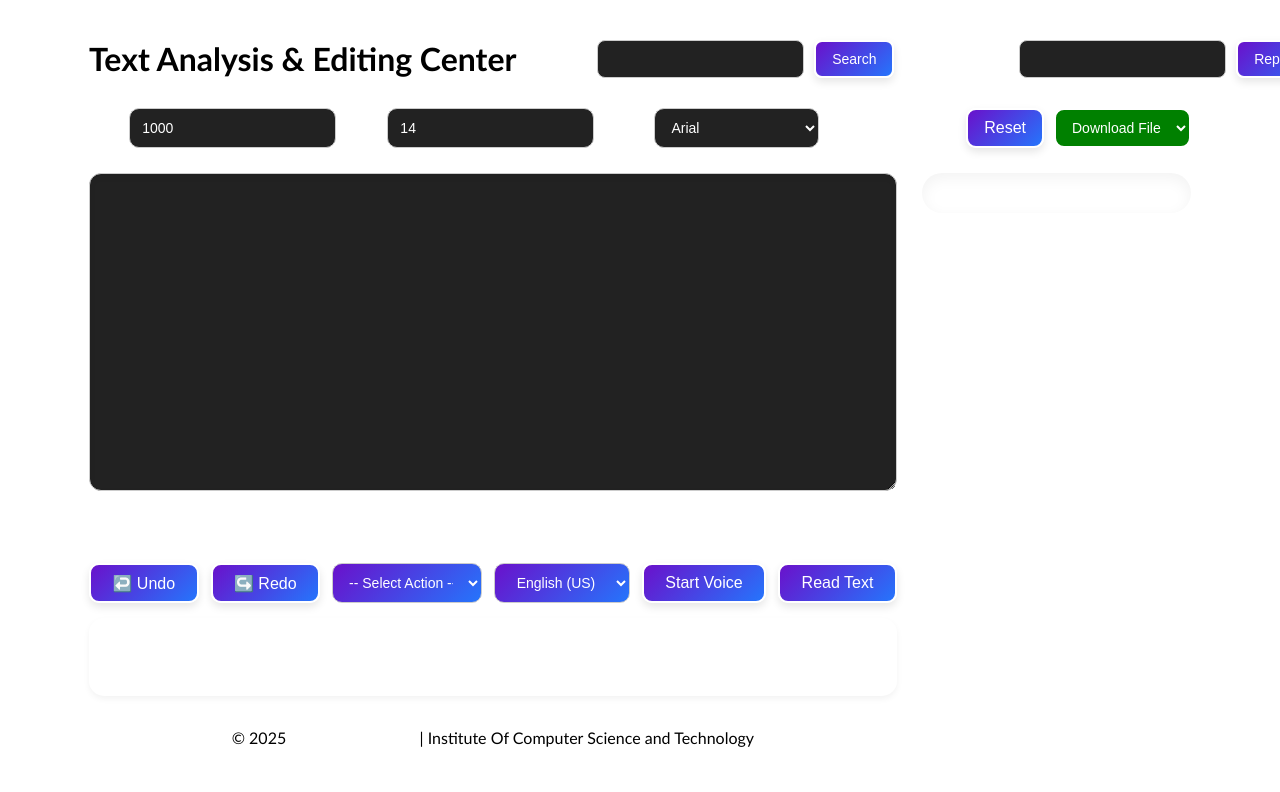
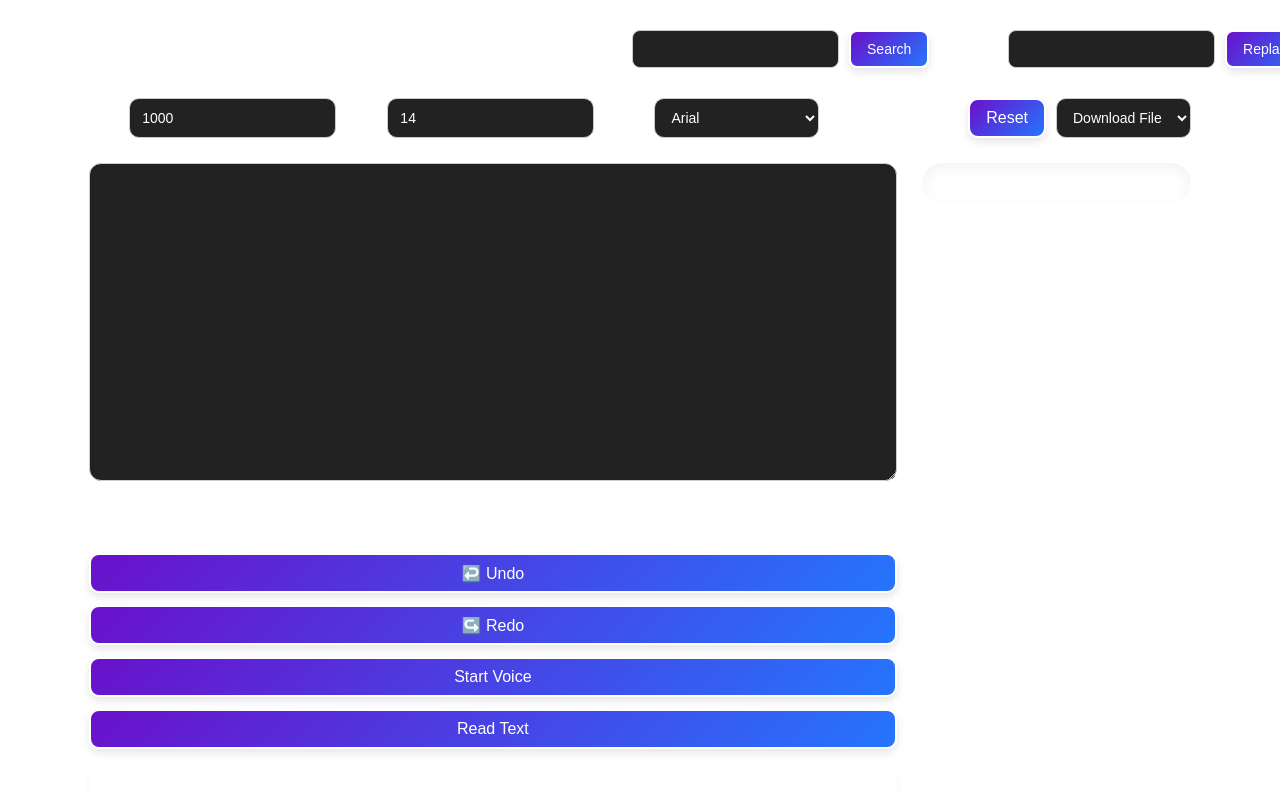
Before and after one commit to MostafaRaihan/Text-Analysis-and-Editing-Center, a React (Vite) app: page / in a window 1280 px wide. Shown: the top 792 px of the page. Built offline with nearby package versions, Linux system fonts and the light colour scheme.

Commit message:
Update App.jsx

```diff
--- a/src/App.jsx
+++ b/src/App.jsx
@@ -3,7 +3,10 @@ import "./App.css";
 import jsPDF from "jspdf";
 import { saveAs } from "file-saver";
 import * as XLSX from "xlsx";
-import { Document, Packer, Paragraph } from "docx";
+import { Document, Packer, Paragraph, TextRun } from "docx";
+
+// যদি আপনার কাছে SolaimanLipi TTF আছে, jsPDF-compatible ফাইল import করতে পারেন
+// import solaimanLipi from "./SolaimanLipi-normal.js";
 
 export default function App() {
   const [text, setText] = useState("");
@@ -18,7 +21,6 @@ export default function App() {
   const [replaceWord, setReplaceWord] = useState("");
   const [isListening, setIsListening] = useState(false);
   const [voiceLang, setVoiceLang] = useState("en-US");
-  const previewRef = useRef(null);
   const recognitionRef = useRef(null);
 
   // ------------------ History ------------------
@@ -74,7 +76,6 @@ export default function App() {
     setFindWord("");
     setReplaceWord("");
     setVoiceLang("en-US");
-
   };
 
   // ------------------ Word Frequencies ------------------
@@ -154,34 +155,51 @@ export default function App() {
     saveAs(new Blob([text], { type: "text/plain" }), "text.txt");
 
   const downloadPDF = () => {
-  const margin = 25.4; // 1 inch margin in mm
-  const pageWidth = 210; // A4 width in mm
-  const pageHeight = 297; // A4 height in mm
-  const doc = new jsPDF({
-    unit: "mm",
-    format: "a4"
-  });
+    const margin = 25.4;
+    const pageWidth = 210;
+    const pageHeight = 297;
+    const doc = new jsPDF({ unit: "mm", format: "a4" });
 
-  const lines = doc.splitTextToSize(text, pageWidth - margin * 2); // margin adjust
+    const standardFonts = ["helvetica", "times", "courier"];
+    const lowerFont = fontFamily.toLowerCase();
+    doc.setFont(standardFonts.includes(lowerFont) ? lowerFont : "helvetica");
+
+    const lines = doc.splitTextToSize(text, pageWidth - margin * 2);
     let cursorY = margin;
-
     lines.forEach((line) => {
       if (cursorY > pageHeight - margin) {
         doc.addPage();
         cursorY = margin;
       }
       doc.text(margin, cursorY, line);
-    cursorY += 7; // line height
+      cursorY += 7;
     });
 
     doc.save("text.pdf");
   };
 
+  const downloadDOCX = () => {
+    const doc = new Document({
+      sections: [
+        {
+          children: [
+            new Paragraph({
+              children: [
+                new TextRun({
+                  text: text,
+                  font: fontFamily,
+                  size: fontSize * 2,
+                }),
+              ],
+            }),
+          ],
+        },
+      ],
+    });
 
-  const downloadDOCX = () => {
-    const docx = new Document({ sections: [{ children: [new Paragraph(text)] }] });
-    Packer.toBlob(docx).then((blob) => saveAs(blob, "text.docx"));
+    Packer.toBlob(doc).then((blob) => saveAs(blob, "text.docx"));
   };
+
   const downloadCSV = () => {
     const ws = XLSX.utils.json_to_sheet(
       Object.entries(wordFrequencies).map(([word, count]) => ({ word, count }))
@@ -190,6 +208,7 @@ export default function App() {
     XLSX.utils.book_append_sheet(wb, ws, "freq");
     XLSX.writeFile(wb, "frequency.csv");
   };
+
   const downloadJSON = () => {
     saveAs(
       new Blob([JSON.stringify({ text, frequencies: wordFrequencies }, null, 2)], {
@@ -216,43 +235,30 @@ export default function App() {
       alert("Your browser does not support Speech Recognition");
       return;
     }
-
-  const SpeechRecognition =
-    window.SpeechRecognition || window.webkitSpeechRecognition;
-
+    const SpeechRecognition = window.SpeechRecognition || window.webkitSpeechRecognition;
     const recognition = new SpeechRecognition();
     recognition.lang = voiceLang;
     recognition.continuous = true;
-  recognition.interimResults = true; // true রাখলেও state-এ use করব না
+    recognition.interimResults = true;
 
     recognition.onresult = (event) => {
       let finalTranscript = "";
-
       for (let i = event.resultIndex; i < event.results.length; i++) {
         const result = event.results[i];
-      if (result.isFinal) {
-        finalTranscript += result[0].transcript + " ";
+        if (result.isFinal) finalTranscript += result[0].transcript + " ";
       }
-    }
-
-    if (finalTranscript) {
-      setText((prev) => prev + finalTranscript); // শুধুমাত্র final append
-    }
+      if (finalTranscript) setText((prev) => prev + finalTranscript);
     };
 
     recognition.onend = () => {
-    if (isListening) {
-      setTimeout(() => recognition.start(), 300); // auto-restart
-    } else {
-      setIsListening(false);
-    }
+      if (isListening) setTimeout(() => recognition.start(), 300);
+      else setIsListening(false);
     };
 
     recognitionRef.current = recognition;
     recognition.start();
     setIsListening(true);
   };
-
   const stopListening = () => {
     recognitionRef.current?.stop();
     setIsListening(false);
@@ -268,41 +274,40 @@ const stopListening = () => {
     localStorage.setItem("advanced_text_autosave", JSON.stringify({ text }));
   }, [text]);
 
-
   // ------------------ Keyboard Shortcuts ------------------
   useEffect(() => {
     const handleKeyDown = (e) => {
       if (e.ctrlKey || e.metaKey) {
         switch (e.key.toLowerCase()) {
-          case "z": // Ctrl+Z = Undo
+          case "z":
             e.preventDefault();
             undo();
             break;
-          case "y": // Ctrl+Y = Redo
+          case "y":
             e.preventDefault();
             redo();
             break;
-          case "s": // Ctrl+S = Save TXT
+          case "s":
             e.preventDefault();
             downloadTXT();
             break;
-          case "p": // Ctrl+P = Save PDF
+          case "p":
             e.preventDefault();
             downloadPDF();
             break;
-          case "d": // Ctrl+D = Save DOCX
+          case "d":
             e.preventDefault();
             downloadDOCX();
             break;
-          case "f": // Ctrl+F = Find
+          case "f":
             e.preventDefault();
             document.querySelector(".input-sc")?.focus();
             break;
-          case "r": // Ctrl+R = Replace
+          case "r":
             e.preventDefault();
             handleFindReplace();
             break;
-          case "l": // Ctrl+L = Clear All
+          case "l":
             e.preventDefault();
             resetAll();
             break;
@@ -317,9 +322,9 @@ const stopListening = () => {
 
   return (
     <div className="app-container">
+      {/* ---------------- UI ---------------- */}
       <div className="head-top">
-        <h2 className="name">Text Analysis & Editing Center</h2>
-
+        <h2>Text Analysis & Editing Center</h2>
         <div className="search-find">
           <label>Search Word</label>
           <input
@@ -328,7 +333,6 @@ const stopListening = () => {
             onChange={(e) => setFindWord(e.target.value)}
           />
           <button onClick={handleSearch}>Search</button>
-          <button className="hidden"></button>
           <label>Replace With</label>
           <input
             className="input-sc"
@@ -339,26 +343,22 @@ const stopListening = () => {
         </div>
       </div>
 
-      {/* ---------- nav-2 ---------- */}
       <div className="nav-2">
-        {/* Left side */}
         <div className="left-group">
           <label>Max</label>
           <input
             type="number"
-            className="input-sc"
             value={charLimit}
             onChange={(e) => setCharLimit(Number(e.target.value))}
           />
           <label>Size</label>
           <input
             type="number"
-            className="input-sc"
             value={fontSize}
             onChange={(e) => setFontSize(Number(e.target.value))}
           />
           <label>Fonts</label>
-          <select className="input-sc" value={fontFamily} onChange={(e) => setFontFamily(e.target.value)}>
+          <select value={fontFamily} onChange={(e) => setFontFamily(e.target.value)}>
             <option>Arial</option>
             <option>Courier New</option>
             <option>Georgia</option>
@@ -369,10 +369,9 @@ const stopListening = () => {
           </select>
         </div>
 
-        {/* Right side */}
         <div className="right-group">
-          <button onClick={resetAll} className="reset">Reset</button>
-          <select className="download"
+          <button onClick={resetAll}>Reset</button>
+          <select
             onChange={(e) => {
               const val = e.target.value;
               if (val === "txt") downloadTXT();
@@ -380,7 +379,7 @@ const stopListening = () => {
               if (val === "docx") downloadDOCX();
               if (val === "csv") downloadCSV();
               if (val === "json") downloadJSON();
-              e.target.value = ""; // reset select
+              e.target.value = "";
             }}
           >
             <option value="">Download File</option>
@@ -394,7 +393,6 @@ const stopListening = () => {
       </div>
 
       <div className="editor-row">
-        {/* -------- Left Section -------- */}
         <div className="left-section">
           <div className="word-cloud">
             {Object.entries(wordFrequencies)
@@ -404,6 +402,7 @@ const stopListening = () => {
                   key={word}
                   style={{
                     fontSize: `${14 + count * 2}px`,
+                    fontFamily,
                     color: `hsl(${Math.floor(Math.random() * 360)}, 70%, 50%)`,
                   }}
                   title={`Count: ${count}`}
@@ -414,7 +413,6 @@ const stopListening = () => {
           </div>
         </div>
 
-        {/* -------- Right Section -------- */}
         <div className="right-section">
           <textarea
             style={{ fontSize: fontSize + "px", fontFamily }}
@@ -432,79 +430,20 @@ const stopListening = () => {
             <p>Avg Word Length: {avgWordLength()}</p>
             <p>Avg Sentence Length: {avgSentenceLength()}</p>
           </div>
+
           <div className="top-controls">
-            <div className="nav-1">
             <button onClick={undo}>↩️ Undo</button>
             <button onClick={redo}>↪️ Redo</button>
-              <select className="select"
-                onChange={(e) => {
-                  const action = e.target.value;
-                  if (action === "upper") toUpper();
-                  if (action === "lower") toLower();
-                  if (action === "title") toTitleCase();
-                  if (action === "sentence") toSentenceCase();
-                  if (action === "spaces") removeExtraSpaces();
-                  if (action === "lines") removeLineBreaks();
-                  if (action === "sort") sortWords();
-                }}
-              >
-                <option value="">-- Select Action --</option>
-                <option value="upper">UPPER</option>
-                <option value="lower">lower</option>
-                <option value="title">Title Case</option>
-                <option value="sentence">Sentence Case</option>
-                <option value="spaces">Remove Extra Spaces</option>
-                <option value="lines">Remove Line Breaks</option>
-                <option value="sort">Sort Words</option>
-              </select>
-              <select className="select" value={voiceLang} onChange={(e) => setVoiceLang(e.target.value)}>
-                <option value="en-US">English (US)</option>
-                <option value="en-GB">English (UK)</option>
-                <option value="bn-BD">Bangla</option>
-                <option value="hi-IN">Hindi</option>
-                <option value="es-ES">Spanish</option>
-                <option value="fr-FR">French</option>
-              </select>
             <button onClick={isListening ? stopListening : startListening}>
               {isListening ? "Stop Voice" : "Start Voice"}
             </button>
             <button onClick={speakText}>Read Text</button>
           </div>
-          </div>
 
-          <div className="preview" ref={previewRef}>
+          <div className="preview" style={{ fontFamily, fontSize: fontSize + "px", whiteSpace: "pre-wrap" }}>
             <h2>Live Preview</h2>
-            <div style={{ whiteSpace: "pre-wrap", textAlign: "left",fontSize: fontSize + "px", fontFamily }}>
             {renderPreview()}
           </div>
-          </div>
-          <footer className="creative-footer">
-            <small>
-              © 2025
-              <a href="https://www.facebook.com/m.mostafaraihan/" target="_blank" rel="noopener noreferrer">Mostafa Raihan</a>
-              <span> | Institute Of Computer Science and Technology</span>
-            </small>
-          </footer>
-
-        </div>
-      </div>
-
-      <div className="left-section section-left-2">
-        <div className="word-cloud">
-          {Object.entries(wordFrequencies)
-            .slice(0, charLimit)
-            .map(([word, count]) => (
-              <span
-                key={word}
-                style={{
-                  fontSize: `${14 + count * 2}px`,
-                  color: `hsl(${Math.floor(Math.random() * 360)}, 70%, 50%)`,
-                }}
-                title={`Count: ${count}`}
-              >
-                {word} ({count})
-              </span>
-            ))}
         </div>
       </div>
     </div>
```
Lines whose indentation alone changed are shown as unchanged.
